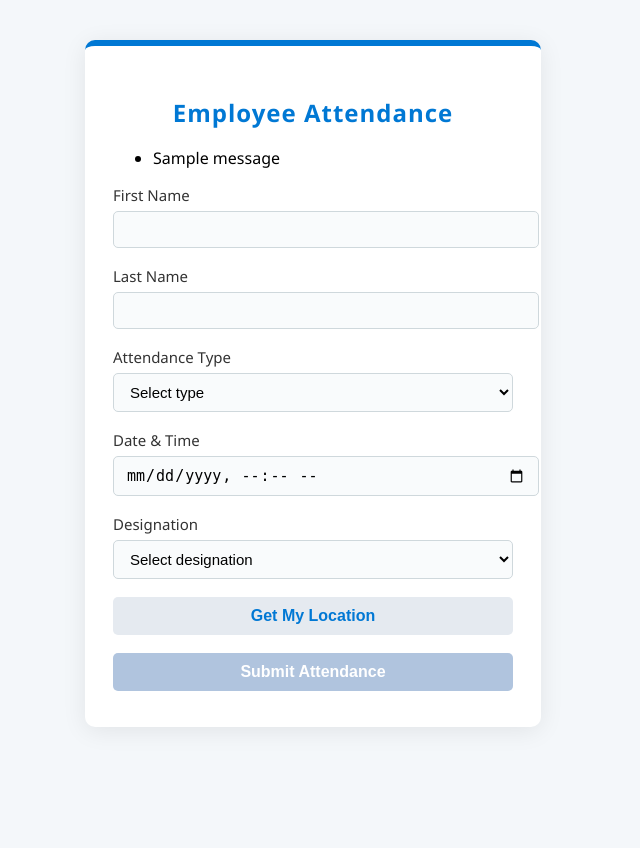
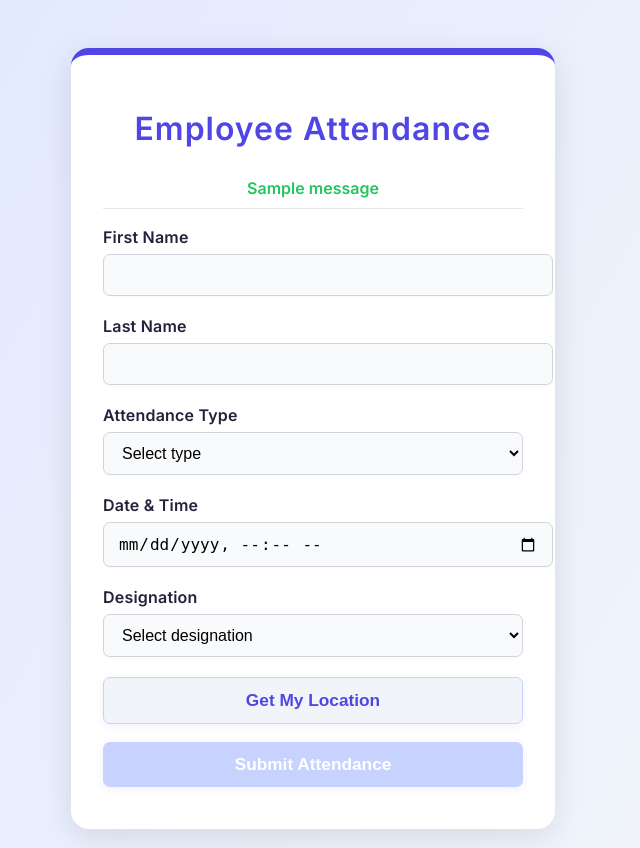
Before and after one commit to Drjimoh/geolocation-attendance-app, a Flask app: page / in a window 1280 px wide. Shown: the whole page, without its empty margins (327-967 px from the left). Before the commit the page ends 691 px from the top, so only its background shows below. Run offline with Flask 3, Linux system fonts and the light colour scheme; one stand-in notice (Sample message) is shown.

Commit message:
new look, crisp and simple

```diff
--- a/templates/attendance.html
+++ b/templates/attendance.html
@@ -2,121 +2,206 @@
 <html>
 <head>
     <title>Location-Restricted Attendance Form</title>
+    <meta name="viewport" content="width=device-width, initial-scale=1.0">
+    <link href="https://fonts.googleapis.com/css?family=Inter:400,600&display=swap" rel="stylesheet">
     <script>
     function getLocation() {
         if (navigator.geolocation) {
             navigator.geolocation.getCurrentPosition(showPosition, showError);
         } else {
-            alert("Geolocation is not supported by this browser.");
+            showToast("Geolocation is not supported by this browser.", 'error');
         }
     }
     function showPosition(position) {
         document.getElementById("latitude").value = position.coords.latitude;
         document.getElementById("longitude").value = position.coords.longitude;
         document.getElementById("submitBtn").disabled = false;
+        showToast("Location fetched successfully!", 'success');
     }
     function showError(error) {
-        alert("Geolocation must be allowed to sign attendance.");
+        showToast("Geolocation must be allowed to sign attendance.", 'error');
+    }
+    function showToast(message, type) {
+        const toast = document.createElement('div');
+        toast.className = 'toast ' + (type === 'success' ? 'toast-success' : 'toast-error');
+        toast.innerText = message;
+        document.body.appendChild(toast);
+        setTimeout(() => { toast.classList.add('show'); }, 10);
+        setTimeout(() => { toast.classList.remove('show'); setTimeout(() => toast.remove(), 300); }, 3000);
     }
     </script>
-</head>
-<body>
-
-
     <style>
       body {
-        font-family: 'Segoe UI', Arial, sans-serif;
-        background: #f4f7fa;
+        font-family: 'Inter', 'Segoe UI', Arial, sans-serif;
+        background: linear-gradient(120deg, #e0e7ff 0%, #f4f7fa 100%);
         margin: 0;
         padding: 0;
+        min-height: 100vh;
       }
       .attendance-container {
         background: #fff;
-        max-width: 400px;
-        margin: 40px auto;
-        padding: 32px 28px 24px 28px;
-        border-radius: 10px;
-        box-shadow: 0 4px 24px rgba(0,0,0,0.08);
-        border-top: 6px solid #0078d4;
+        max-width: 420px;
+        margin: 48px auto 0 auto;
+        padding: 36px 32px 28px 32px;
+        border-radius: 18px;
+        box-shadow: 0 8px 32px rgba(0,0,0,0.10);
+        border-top: 7px solid #4f46e5;
+        animation: fadeIn 0.7s cubic-bezier(.4,0,.2,1);
+      }
+      @keyframes fadeIn {
+        from { opacity: 0; transform: translateY(30px); }
+        to { opacity: 1; transform: translateY(0); }
       }
       .attendance-container h2 {
         margin-top: 0;
-        color: #0078d4;
-        font-weight: 600;
+        color: #4f46e5;
+        font-weight: 700;
         letter-spacing: 1px;
-        margin-bottom: 18px;
+        margin-bottom: 20px;
+        font-size: 2rem;
+      }
+      .attendance-logo {
+        display: block;
+        margin: 0 auto 18px auto;
+        height: 80px;
+        border-radius: 12px;
+        box-shadow: 0 2px 8px rgba(79,70,229,0.08);
+        object-fit: contain;
+        background: #f4f7fa;
       }
       .attendance-label {
         display: block;
-        margin-bottom: 6px;
-        color: #333;
-        font-size: 15px;
-        font-weight: 500;
+        margin-bottom: 7px;
+        color: #22223b;
+        font-size: 1rem;
+        font-weight: 600;
+        letter-spacing: 0.2px;
       }
-      .attendance-input {
+      .attendance-input, .attendance-input:disabled {
         width: 100%;
-        padding: 9px 12px;
-        margin-bottom: 18px;
-        border: 1px solid #cfd8dc;
-        border-radius: 5px;
-        font-size: 15px;
-        background: #f9fbfc;
-        transition: border 0.2s;
+        padding: 11px 14px;
+        margin-bottom: 20px;
+        border: 1.5px solid #d1d5db;
+        border-radius: 7px;
+        font-size: 1rem;
+        background: #f8fafc;
+        transition: border 0.2s, box-shadow 0.2s;
+        box-shadow: 0 1px 2px rgba(79,70,229,0.03);
       }
       .attendance-input:focus {
-        border-color: #0078d4;
+        border-color: #4f46e5;
         outline: none;
         background: #fff;
+        box-shadow: 0 2px 8px rgba(79,70,229,0.08);
       }
       .attendance-btn {
         width: 100%;
-        padding: 10px 0;
-        margin-bottom: 12px;
-        background: #0078d4;
+        padding: 12px 0;
+        margin-bottom: 14px;
+        background: linear-gradient(90deg, #6366f1 0%, #4f46e5 100%);
         color: #fff;
         border: none;
-        border-radius: 5px;
-        font-size: 16px;
-        font-weight: 600;
+        border-radius: 7px;
+        font-size: 1.08rem;
+        font-weight: 700;
         cursor: pointer;
-        transition: background 0.2s;
+        transition: background 0.2s, transform 0.1s;
+        box-shadow: 0 2px 8px rgba(79,70,229,0.08);
+      }
+      .attendance-btn:active {
+        transform: scale(0.98);
       }
       .attendance-btn:disabled {
-        background: #b0c4de;
+        background: #c7d2fe;
+        color: #fff;
         cursor: not-allowed;
       }
       .attendance-btn.secondary {
-        background: #e5eaf0;
-        color: #0078d4;
+        background: #f1f5f9;
+        color: #4f46e5;
+        border: 1.5px solid #c7d2fe;
         margin-bottom: 18px;
+        font-weight: 600;
+        transition: background 0.2s, color 0.2s;
       }
-      @media (max-width: 500px) {
+      .attendance-btn.secondary:active {
+        background: #e0e7ff;
+      }
+      .toast {
+        position: fixed;
+        left: 50%;
+        bottom: 32px;
+        transform: translateX(-50%) scale(0.95);
+        min-width: 220px;
+        max-width: 90vw;
+        padding: 14px 24px;
+        border-radius: 8px;
+        font-size: 1rem;
+        font-weight: 600;
+        color: #fff;
+        opacity: 0;
+        pointer-events: none;
+        z-index: 9999;
+        transition: opacity 0.3s, transform 0.3s;
+      }
+      .toast-success { background: #22c55e; }
+      .toast-error { background: #ef4444; }
+      .toast.show {
+        opacity: 1;
+        pointer-events: auto;
+        transform: translateX(-50%) scale(1);
+      }
+      .flash-messages {
+        margin-bottom: 18px;
+        padding: 0;
+        list-style: none;
+        animation: fadeIn 0.7s cubic-bezier(.4,0,.2,1);
+      }
+      .flash-messages li {
+        padding: 10px 0 10px 0;
+        font-size: 1rem;
+        font-weight: 600;
+        color: #22c55e;
+        border-bottom: 1px solid #e5e7eb;
+        text-align: center;
+        transition: color 0.2s;
+      }
+      .flash-messages li.error {
+        color: #ef4444;
+      }
+      @media (max-width: 600px) {
         .attendance-container {
-          padding: 18px 8px 16px 8px;
+          padding: 16px 4vw 14px 4vw;
+          margin: 18px auto 0 auto;
+        }
+        .attendance-logo {
+          height: 56px;
         }
       }
     </style>
+</head>
+<body>
     <div class="attendance-container">
       <div style="text-align:center; margin-bottom: 18px;">
-        <!-- <img src="" alt="Logo" style="height:120px; margin-bottom:10px;"> -->
+
       </div>
       <h2 style="text-align:center; letter-spacing:1px;">Employee Attendance</h2>
       <form method="POST" onsubmit="return true;">
             {% with messages = get_flashed_messages(with_categories=true) %}
           {% if messages %}
-            <ul>
+            <ul class="flash-messages">
               {% for category, message in messages %}
-                <li style="color: {{'greenS' if category == 'success' else 'red'}}">{{ message }}</li>
+                <li class="{{ 'error' if category != 'success' else '' }}">{{ message }}</li>
               {% endfor %}
             </ul>
           {% endif %}
         {% endwith %}
 
         <label class="attendance-label" for="first_name">First Name</label>
-        <input class="attendance-input" type="text" name="first_name" id="first_name" required>
+        <input class="attendance-input" type="text" name="first_name" id="first_name" required autocomplete="given-name">
 
         <label class="attendance-label" for="last_name">Last Name</label>
-        <input class="attendance-input" type="text" name="last_name" id="last_name" required>
+        <input class="attendance-input" type="text" name="last_name" id="last_name" required autocomplete="family-name">
 
         <label class="attendance-label" for="attendance_type">Attendance Type</label>
         <select class="attendance-input" name="attendance_type" id="attendance_type" required>
@@ -145,7 +230,6 @@
           <option value="Volunteer">Volunteer</option>
         </select>
         <input type="hidden" name="latitude" id="latitude" required>
-
         <input type="hidden" name="longitude" id="longitude" required>
         <button type="button" class="attendance-btn secondary" onclick="getLocation()">Get My Location</button>
         <button type="submit" class="attendance-btn" id="submitBtn" disabled>Submit Attendance</button>
```
